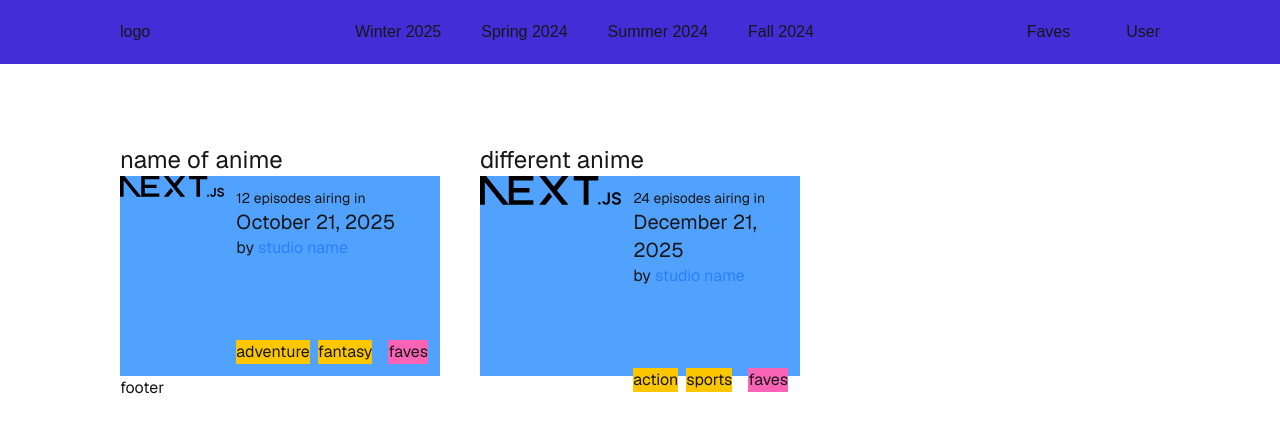
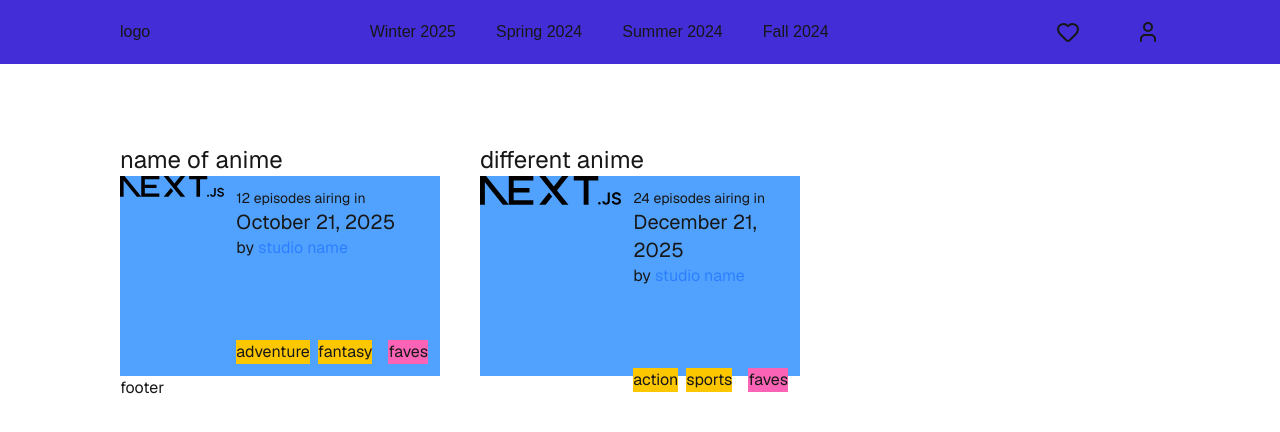
Before and after one commit to fyeung21/misty-hippo, a Next.js app: page / in a window 1280 px wide. Shown: the top 432 px of the page. Built offline with nearby package versions, Linux system fonts and the light colour scheme.

Commit message:
add icons to headers

```diff
--- a/src/components/navigation/generalNav.tsx
+++ b/src/components/navigation/generalNav.tsx
@@ -1,16 +1,17 @@
 import Link from "next/link";
+import { Heart, User } from "lucide-react";
 
 export default function GeneralNav() {
   return (
     <ul className="flex flex-col text-center capitalize lg:flex-row lg:justify-between lg:bg-indigo-700">
       <Link href="/favourites">
         <li className="p-5 hover:bg-indigo-700 md:mx-2 lg:hover:bg-indigo-800">
-          faves
+          <Heart />
         </li>
       </Link>
       <Link href="/user">
         <li className="p-5 hover:bg-indigo-700 md:ml-2 lg:hover:bg-indigo-800">
-          user
+          <User />
         </li>
       </Link>
     </ul>
--- a/src/components/navigation/hamburgerMenu.tsx
+++ b/src/components/navigation/hamburgerMenu.tsx
@@ -3,6 +3,7 @@
 import GeneralNav from "./generalNav";
 import SeasonNav from "./seasonNav";
 import React, { useState } from "react";
+import { Menu } from "lucide-react";
 
 export default function HamburgerMenu() {
   const [isOpen, setIsOpen] = useState(false);
@@ -15,7 +16,7 @@ export default function HamburgerMenu() {
     <>
       <button onClick={handleClick} className="hover:bg-indigo-800 p-4">
         <p className={isOpen === true ? `text-orange-300` : `text-white`}>
-          ham
+          <Menu />
         </p>
       </button>
       <nav
```
